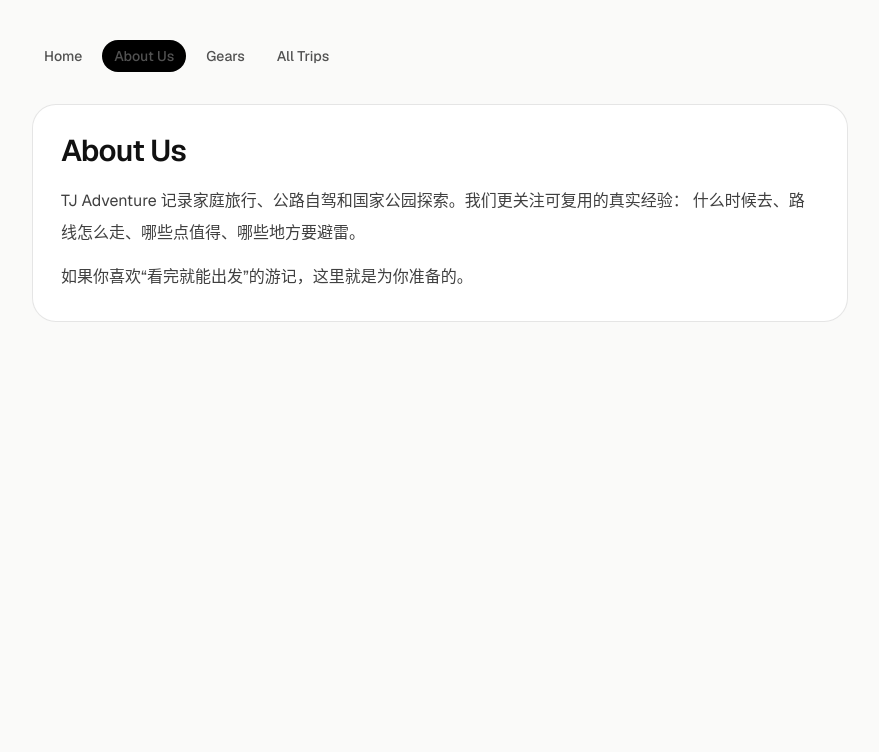
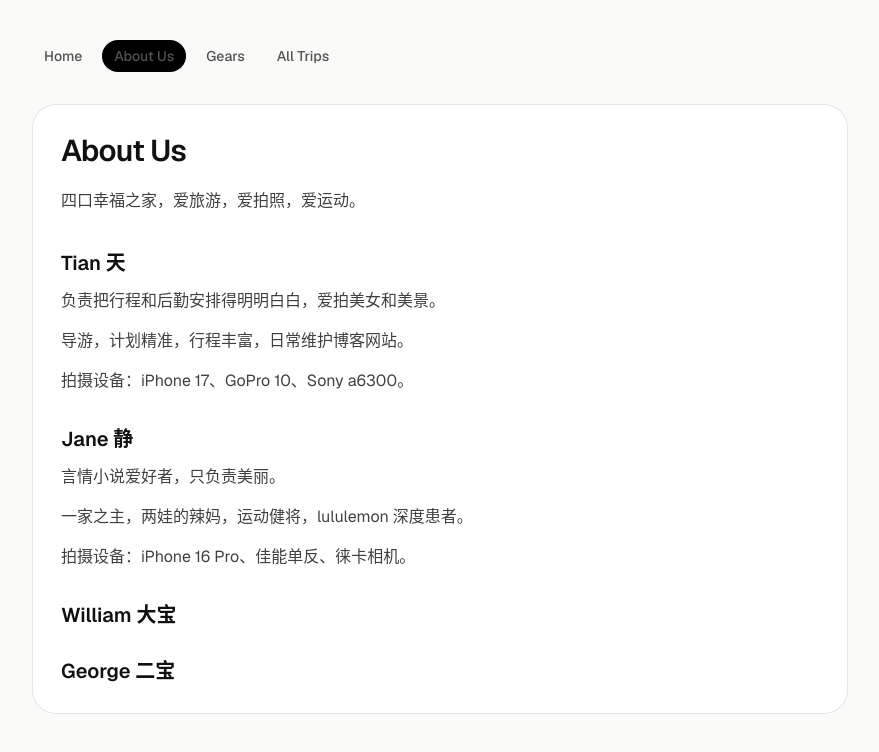
Before and after one commit to baozi2013/tjadventure, a Next.js app: page /about in a window 1280 px wide. Shown: the top 752 px of the page, without its empty margins (200-1079 px from the left). Built offline with nearby package versions, Linux system fonts and the light colour scheme.

Commit message:
Update About Us profile content and add gear markdown placeholders

```diff
--- /dev/null
+++ b/content/gears/camping-gear.md
@@ -0,0 +1,3 @@
+# 露营装备
+
+> TODO: 待补充
--- /dev/null
+++ b/content/gears/photo-gear.md
@@ -0,0 +1,3 @@
+# 摄影装备
+
+> TODO: 待补充
--- a/src/app/about/page.tsx
+++ b/src/app/about/page.tsx
@@ -18,16 +18,48 @@ export default function AboutPage() {
         </Link>
       </nav>
 
-      <header className="rounded-3xl border border-black/10 bg-white p-7 dark:border-white/10 dark:bg-neutral-950">
+      <section className="rounded-3xl border border-black/10 bg-white p-7 dark:border-white/10 dark:bg-neutral-950">
         <h1 className="text-3xl font-semibold tracking-tight">About Us</h1>
         <p className="mt-4 text-base leading-8 text-neutral-700 dark:text-neutral-300">
-          TJ Adventure 记录家庭旅行、公路自驾和国家公园探索。我们更关注可复用的真实经验：
-          什么时候去、路线怎么走、哪些点值得、哪些地方要避雷。
+          四口幸福之家，爱旅游，爱拍照，爱运动。
         </p>
-        <p className="mt-3 text-base leading-8 text-neutral-700 dark:text-neutral-300">
-          如果你喜欢“看完就能出发”的游记，这里就是为你准备的。
-        </p>
-      </header>
+
+        <div className="mt-8 space-y-7">
+          <article>
+            <h2 className="text-xl font-semibold">Tian 天</h2>
+            <p className="mt-2 text-base leading-8 text-neutral-700 dark:text-neutral-300">
+              负责把行程和后勤安排得明明白白，爱拍美女和美景。
+            </p>
+            <p className="mt-2 text-base leading-8 text-neutral-700 dark:text-neutral-300">
+              导游，计划精准，行程丰富，日常维护博客网站。
+            </p>
+            <p className="mt-2 text-base leading-8 text-neutral-700 dark:text-neutral-300">
+              拍摄设备：iPhone 17、GoPro 10、Sony a6300。
+            </p>
+          </article>
+
+          <article>
+            <h2 className="text-xl font-semibold">Jane 静</h2>
+            <p className="mt-2 text-base leading-8 text-neutral-700 dark:text-neutral-300">
+              言情小说爱好者，只负责美丽。
+            </p>
+            <p className="mt-2 text-base leading-8 text-neutral-700 dark:text-neutral-300">
+              一家之主，两娃的辣妈，运动健将，lululemon 深度患者。
+            </p>
+            <p className="mt-2 text-base leading-8 text-neutral-700 dark:text-neutral-300">
+              拍摄设备：iPhone 16 Pro、佳能单反、徕卡相机。
+            </p>
+          </article>
+
+          <article>
+            <h2 className="text-xl font-semibold">William 大宝</h2>
+          </article>
+
+          <article>
+            <h2 className="text-xl font-semibold">George 二宝</h2>
+          </article>
+        </div>
+      </section>
     </main>
   );
 }
--- a/src/app/gears/page.tsx
+++ b/src/app/gears/page.tsx
@@ -18,25 +18,28 @@ export default function GearsPage() {
         </Link>
       </nav>
 
-      <header className="rounded-3xl border border-black/10 bg-white p-7 dark:border-white/10 dark:bg-neutral-950">
+      <section className="rounded-3xl border border-black/10 bg-white p-7 dark:border-white/10 dark:bg-neutral-950">
         <h1 className="text-3xl font-semibold tracking-tight">Gears</h1>
+        <p className="mt-3 text-base leading-8 text-neutral-700 dark:text-neutral-300">
+          已创建两个装备清单 markdown，内容你稍后可以直接补充。
+        </p>
 
         <div className="mt-6 grid gap-3 sm:grid-cols-2">
           <article className="rounded-2xl border border-black/10 px-4 py-4 dark:border-white/10">
-            <p className="font-semibold">Tesla + FSD</p>
-            <p className="mt-2 text-sm leading-7 text-neutral-700 dark:text-neutral-300">
-              长途自驾主力，路线规划和疲劳管理明显更轻松。
+            <p className="font-semibold">露营装备</p>
+            <p className="mt-2 font-mono text-sm text-neutral-700 dark:text-neutral-300">
+              content/gears/camping-gear.md
             </p>
           </article>
 
           <article className="rounded-2xl border border-black/10 px-4 py-4 dark:border-white/10">
-            <p className="font-semibold">Seestar S30</p>
-            <p className="mt-2 text-sm leading-7 text-neutral-700 dark:text-neutral-300">
-              旅行拍深空和月亮的轻量设备，架设快、出片效率高。
+            <p className="font-semibold">摄影装备</p>
+            <p className="mt-2 font-mono text-sm text-neutral-700 dark:text-neutral-300">
+              content/gears/photo-gear.md
             </p>
           </article>
         </div>
-      </header>
+      </section>
     </main>
   );
 }
```
